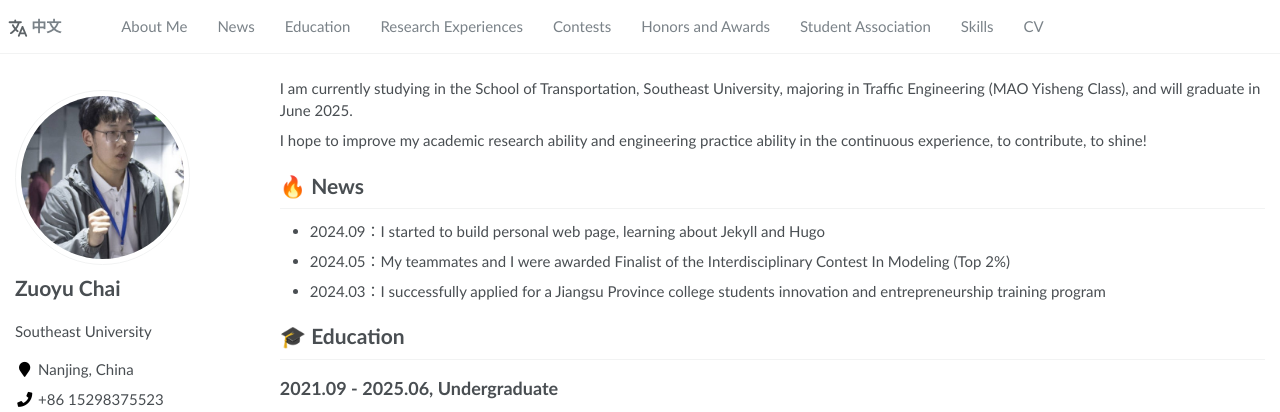
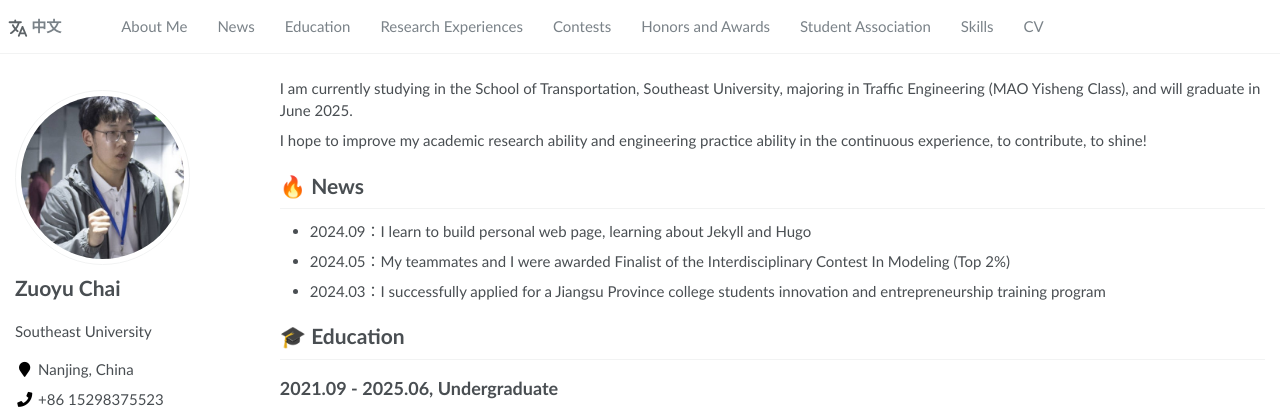
Before and after one commit to zychai/zychai.github.io, a Jekyll site: the page built from _pages/about.md, in a window 1280 px wide and 900 px high. Shown: the top 412 px of the window. Built offline with Jekyll 4.4.1, drawn with Linux system fonts in a browser that asks for light colours.

Commit message:
update about

```diff
--- a/_pages/about.md
+++ b/_pages/about.md
@@ -15,7 +15,7 @@ I am currently studying in the School of Transportation, Southeast University, m
 I hope to improve my academic research ability and engineering practice ability in the continuous experience, to contribute, to shine!
 
 # 🔥 News
-- 2024.09：I started to build personal web page, learning about Jekyll and Hugo
+- 2024.09：I learn to build personal web page, learning about Jekyll and Hugo
 - 2024.05：My teammates and I were awarded Finalist of the Interdisciplinary Contest In Modeling (Top 2%)
 - 2024.03：I successfully applied for a Jiangsu Province college students innovation and entrepreneurship training program
 
```
